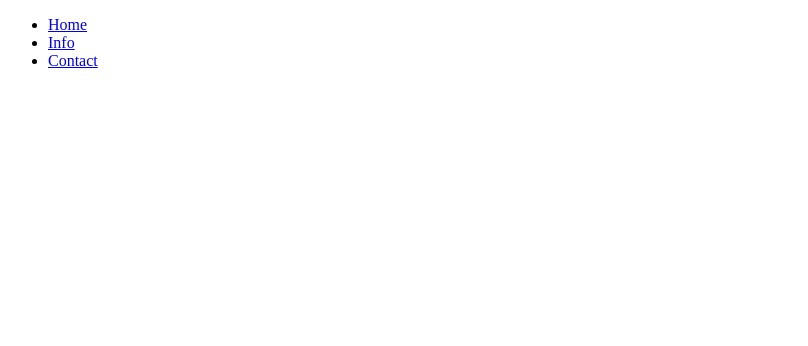
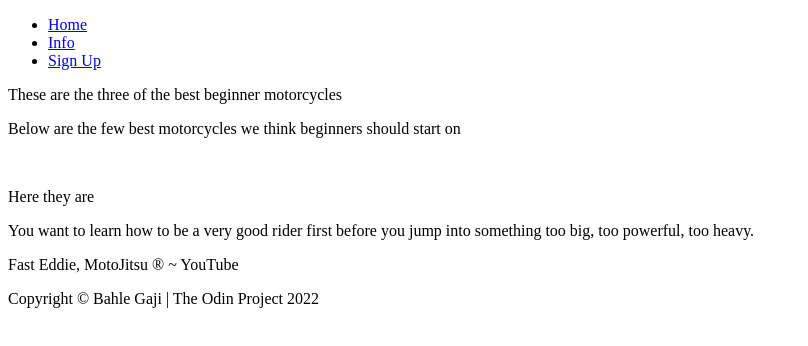
Before and after one commit to Bahle-Gaji/Landing-Page, a plain HTML site: page index.html in a window 1280 px wide. Shown: the whole page, without its empty margins (0-808 px from the left). Drawn offline with Linux system fonts and the light colour scheme.

Commit message:
Add Header, Info, Quote and Sign-up Sections

```diff
--- a/index.html
+++ b/index.html
@@ -10,19 +10,53 @@
     <div class="container">
 
         <div class="header">
-            <div class="logo"></div>
+            <div class="logo">
+            </div>
+
             <div class="nav">
                 <ul>
                     <li><a href="#">Home</a></li>
                     <li><a href="#">Info</a></li>
-                    <li><a href="#">Contact</a></li>
+                    <li><a href="#">Sign Up</a></li>
                 </ul>
+            </div>
+
+            <div class="header-info">
+                <div class="hero-text">
+                    <p class="hero-main">These are the three of the best beginner motorcycles </p>
+                    <p class="hero-secondary">Below are the few best motorcycles we think beginners should start on</p>
+                </div>
+                <img>
             </div>
         </div>
 
-        <div class="info">
+        <div id="info">
+            <p class="info-text">Here they are</p>
+            <div class="image">
+
+            </div>
+
+            <div class="image">
+
+            </div>
+
+            <div class="image">
+
+            </div>
+        </div>
+
+        <div id="quote">
+            <p class="quote">You want to learn how to be a very good rider first before you jump into something too big, too powerful, too heavy. </p>
+            <p>Fast Eddie, MotoJitsu &reg; ~ YouTube</p>
+        </div>
+
+        <div id="sign-up">
 
         </div>
     </div>
+
+
+    <!-- footer section -->
+    <div class="footer">Copyright  &copy; Bahle Gaji | The Odin Project 2022</div>
 </body>
 </html>
```
